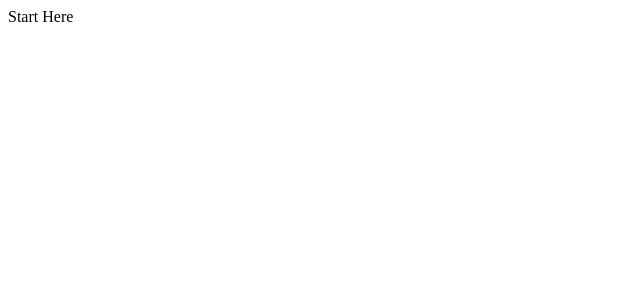
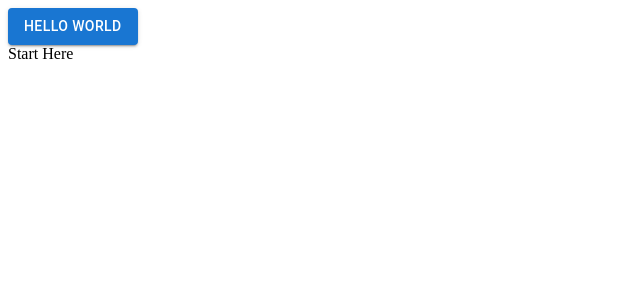
Before and after one commit to GraceZaborski/tech-inclusion-app, a React (Create React App) app: page / in a window 1280 px wide. Shown: the top 300 px of the page, without its empty margins (0-640 px from the left). Built offline with nearby package versions, Linux system fonts and the light colour scheme.

Commit message:
style: MUI

```diff
--- a/src/page/Start/index.tsx
+++ b/src/page/Start/index.tsx
@@ -1,6 +1,9 @@
+import Button from "@mui/material/Button";
+
 function Start() {
   return (
     <div>
+      <Button variant="contained">Hello World</Button>
       <div>Start Here</div>
     </div>
   );
```
Also changed, not shown: package.json (+4 -3 lines), 1 other file (tests, documents, lock files or other folders).
